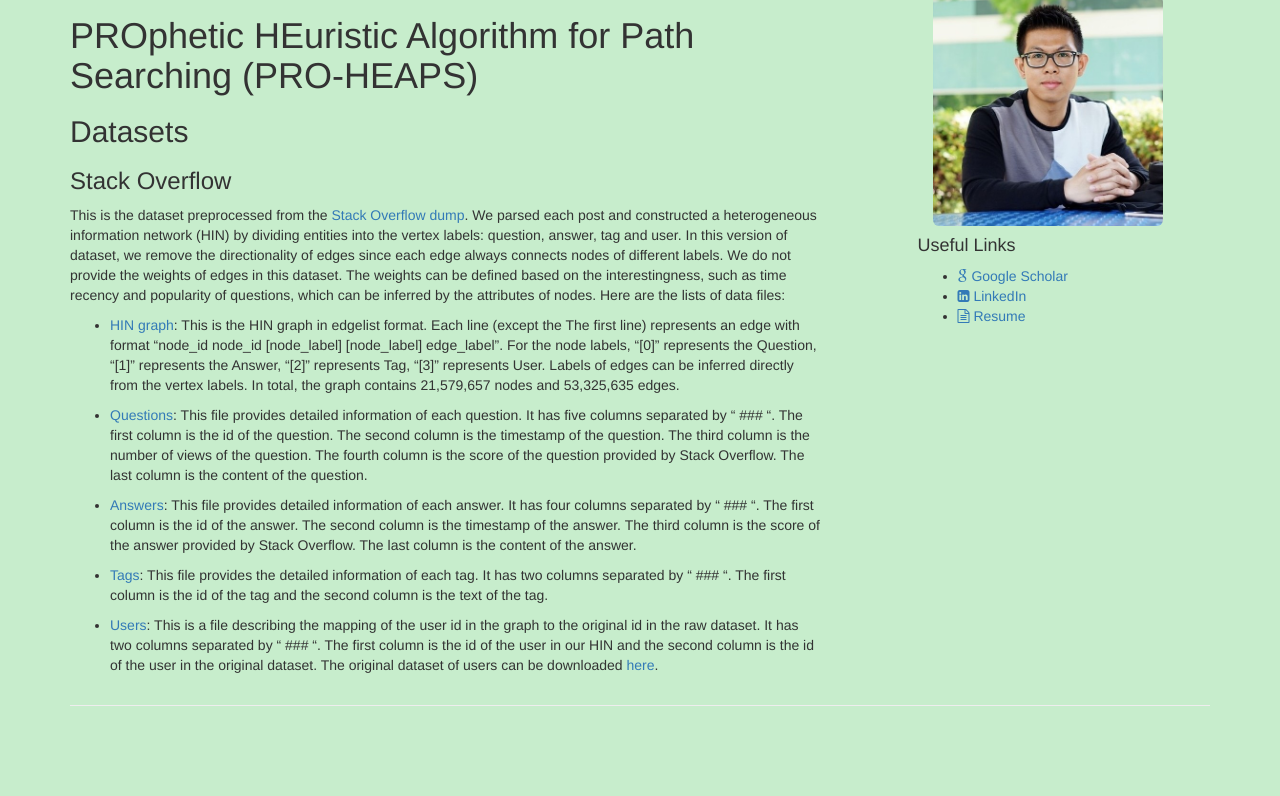
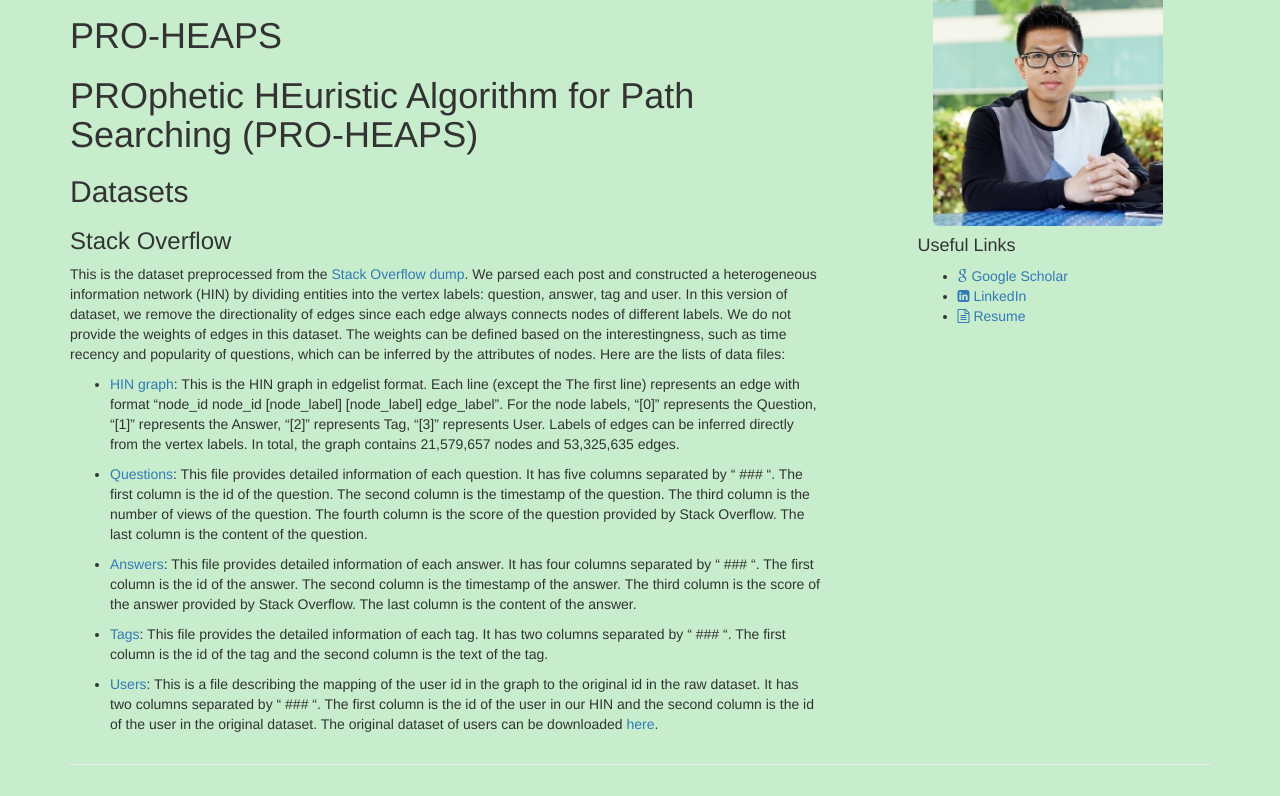
Before and after one commit to BuckeyeDM/BuckeyeDM.github.io, a Jekyll site: the page built from PRO-HEAPS.md, in a window 1280 px wide, cut to the strip 104-900 px from the top of the page. Built offline with Jekyll 4.4.1, drawn with Linux system fonts in a browser that asks for light colours; our own code applies the rules of GitHub Pages for plain Markdown files.

Commit message:
update dataset

```diff
--- a/PRO-HEAPS.md
+++ b/PRO-HEAPS.md
@@ -1,5 +1,6 @@
 ---
-layout: default
+layout: page
+title: PRO-HEAPS
 excludedFromNav: true
 permalink: /PRO-HEAPS/
 ---
--- /dev/null
+++ b/_layouts/page.html
@@ -0,0 +1,14 @@
+---
+layout: default
+---
+<div class="post">
+
+  <header class="post-header">
+    <h1 class="post-title">{{ page.title }}</h1>
+  </header>
+
+  <article class="post-content">
+    {{ content }}
+  </article>
+
+</div>
```
